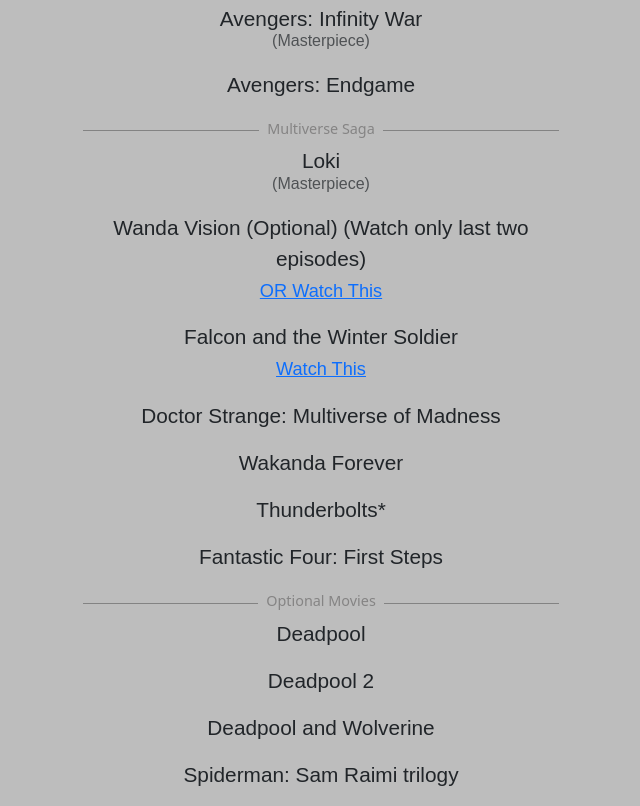
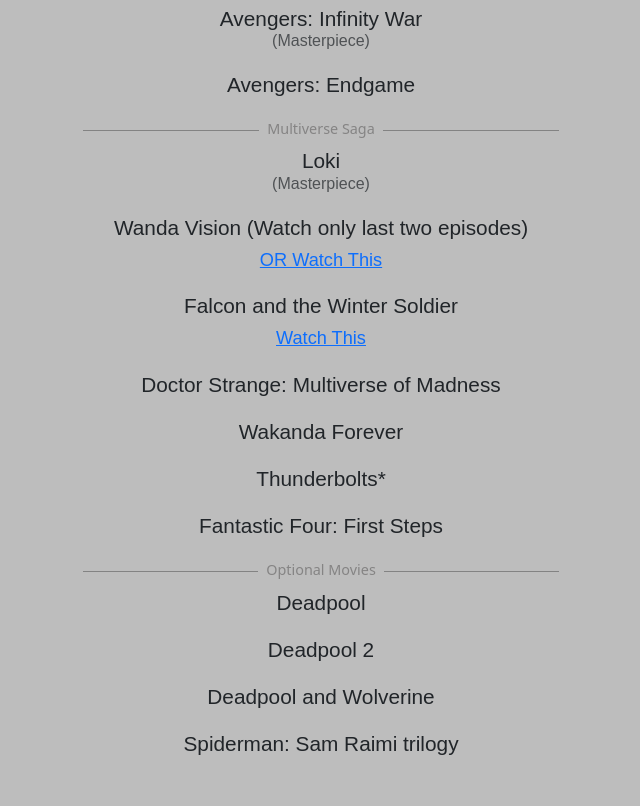
Before and after one commit to ShaikhHameed/marvel-watch-guide, a plain HTML site: page index.html in a window 1280 px wide. Shown: the part 1245-2051 px from the top of the page, without its empty margins (319-959 px from the left). After the commit the page ends 2020 px from the top, so only its background shows below. Drawn offline with nearby package versions, Linux system fonts and the light colour scheme.

Commit message:
Update index.html

```diff
--- a/index.html
+++ b/index.html
@@ -94,7 +94,7 @@
                 <p class="movie-title">Loki <span class="masterpiece">(Masterpiece)</span></p>
             </div>
             <div class="movie-item">
-                <p class="movie-title">Wanda Vision (Optional) (Watch only last two episodes) <br/>
+                <p class="movie-title">Wanda Vision (Watch only last two episodes) <br/>
                   <small><a href="https://www.youtube.com/watch?v=YJrW8Q5r4Yk" target="_blank">OR Watch This</a></small>
                 </p>
             </div>
```
